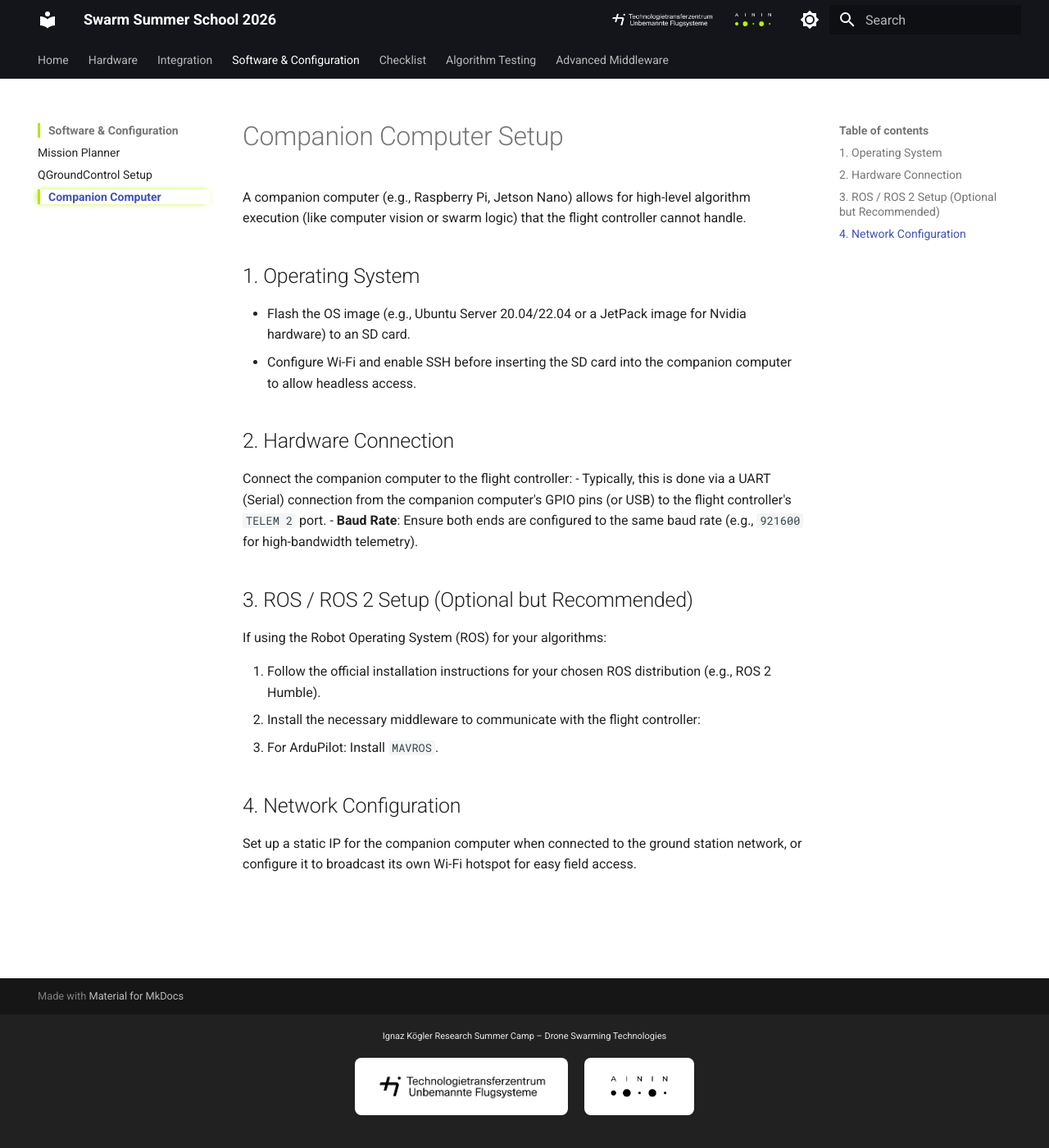
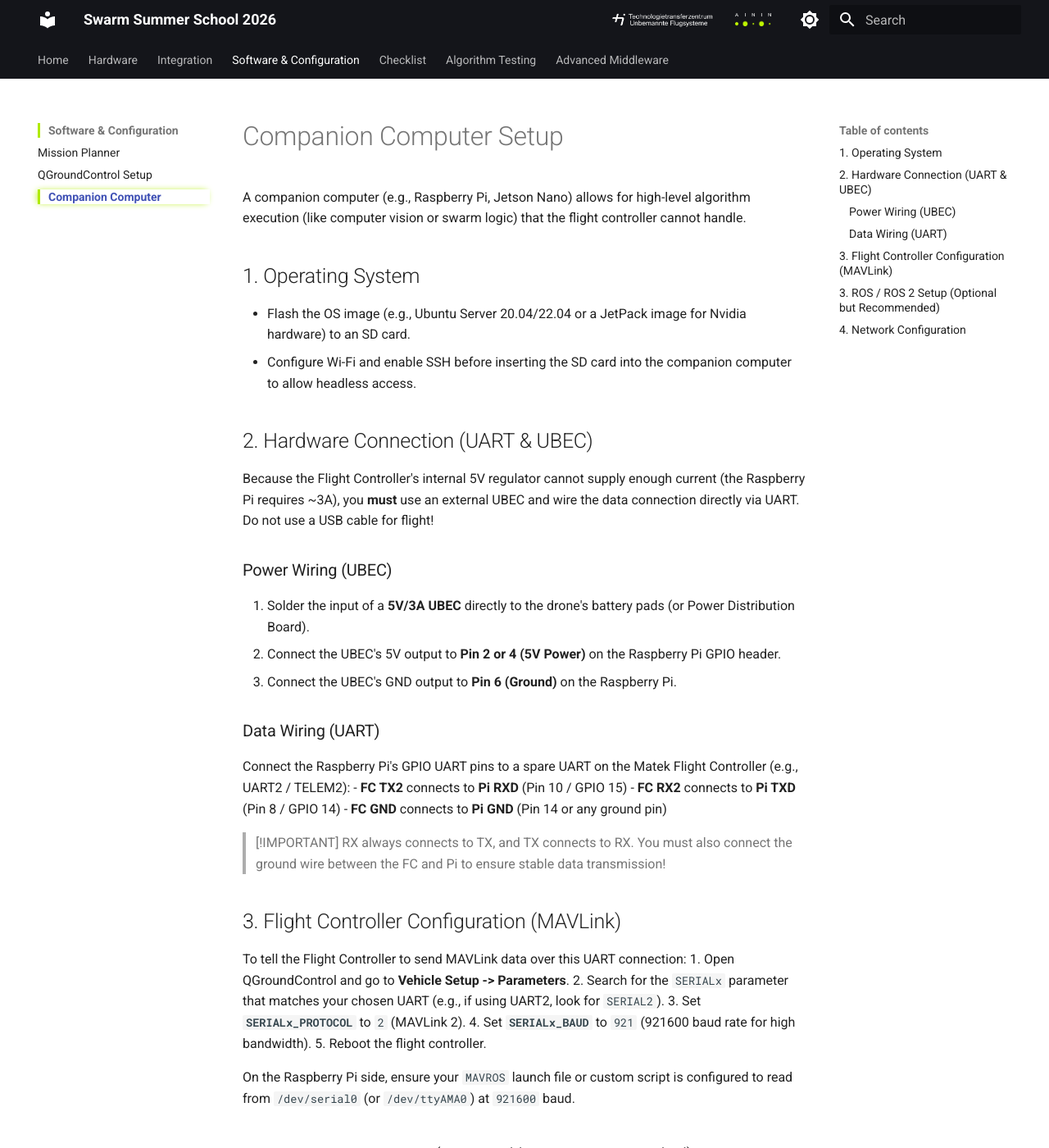
Before and after one commit to TTZ-Unbemannte-Flugsysteme/SwarmSummerSchool_2026, an MkDocs documentation site: the page built from docs/software/companion_computer.md, in a window 1280 px wide and 1400 px high. Shown: the whole window at 82% size. Built offline with MkDocs 1.6.1 and Material for MkDocs 9.7.7, drawn with Linux system fonts in a browser that asks for light colours.

Commit message:
docs: detail UART and UBEC wiring for Raspberry Pi companion computer

```diff
--- a/docs/software/companion_computer.md
+++ b/docs/software/companion_computer.md
@@ -7,11 +7,34 @@ A companion computer (e.g., Raspberry Pi, Jetson Nano) allows for high-level alg
 - Flash the OS image (e.g., Ubuntu Server 20.04/22.04 or a JetPack image for Nvidia hardware) to an SD card.
 - Configure Wi-Fi and enable SSH before inserting the SD card into the companion computer to allow headless access.
 
-## 2. Hardware Connection
+## 2. Hardware Connection (UART & UBEC)
 
-Connect the companion computer to the flight controller:
-- Typically, this is done via a UART (Serial) connection from the companion computer's GPIO pins (or USB) to the flight controller's `TELEM 2` port.
-- **Baud Rate**: Ensure both ends are configured to the same baud rate (e.g., `921600` for high-bandwidth telemetry).
+Because the Flight Controller's internal 5V regulator cannot supply enough current (the Raspberry Pi requires ~3A), you **must** use an external UBEC and wire the data connection directly via UART. Do not use a USB cable for flight!
+
+### Power Wiring (UBEC)
+1. Solder the input of a **5V/3A UBEC** directly to the drone's battery pads (or Power Distribution Board).
+2. Connect the UBEC's 5V output to **Pin 2 or 4 (5V Power)** on the Raspberry Pi GPIO header.
+3. Connect the UBEC's GND output to **Pin 6 (Ground)** on the Raspberry Pi.
+
+### Data Wiring (UART)
+Connect the Raspberry Pi's GPIO UART pins to a spare UART on the Matek Flight Controller (e.g., UART2 / TELEM2):
+- **FC TX2** connects to **Pi RXD** (Pin 10 / GPIO 15)
+- **FC RX2** connects to **Pi TXD** (Pin 8 / GPIO 14)
+- **FC GND** connects to **Pi GND** (Pin 14 or any ground pin)
+
+> [!IMPORTANT]
+> RX always connects to TX, and TX connects to RX. You must also connect the ground wire between the FC and Pi to ensure stable data transmission!
+
+## 3. Flight Controller Configuration (MAVLink)
+
+To tell the Flight Controller to send MAVLink data over this UART connection:
+1. Open QGroundControl and go to **Vehicle Setup -> Parameters**.
+2. Search for the `SERIALx` parameter that matches your chosen UART (e.g., if using UART2, look for `SERIAL2`).
+3. Set **`SERIALx_PROTOCOL`** to `2` (MAVLink 2).
+4. Set **`SERIALx_BAUD`** to `921` (921600 baud rate for high bandwidth).
+5. Reboot the flight controller.
+
+On the Raspberry Pi side, ensure your `MAVROS` launch file or custom script is configured to read from `/dev/serial0` (or `/dev/ttyAMA0`) at `921600` baud.
 
 ## 3. ROS / ROS 2 Setup (Optional but Recommended)
 
```
